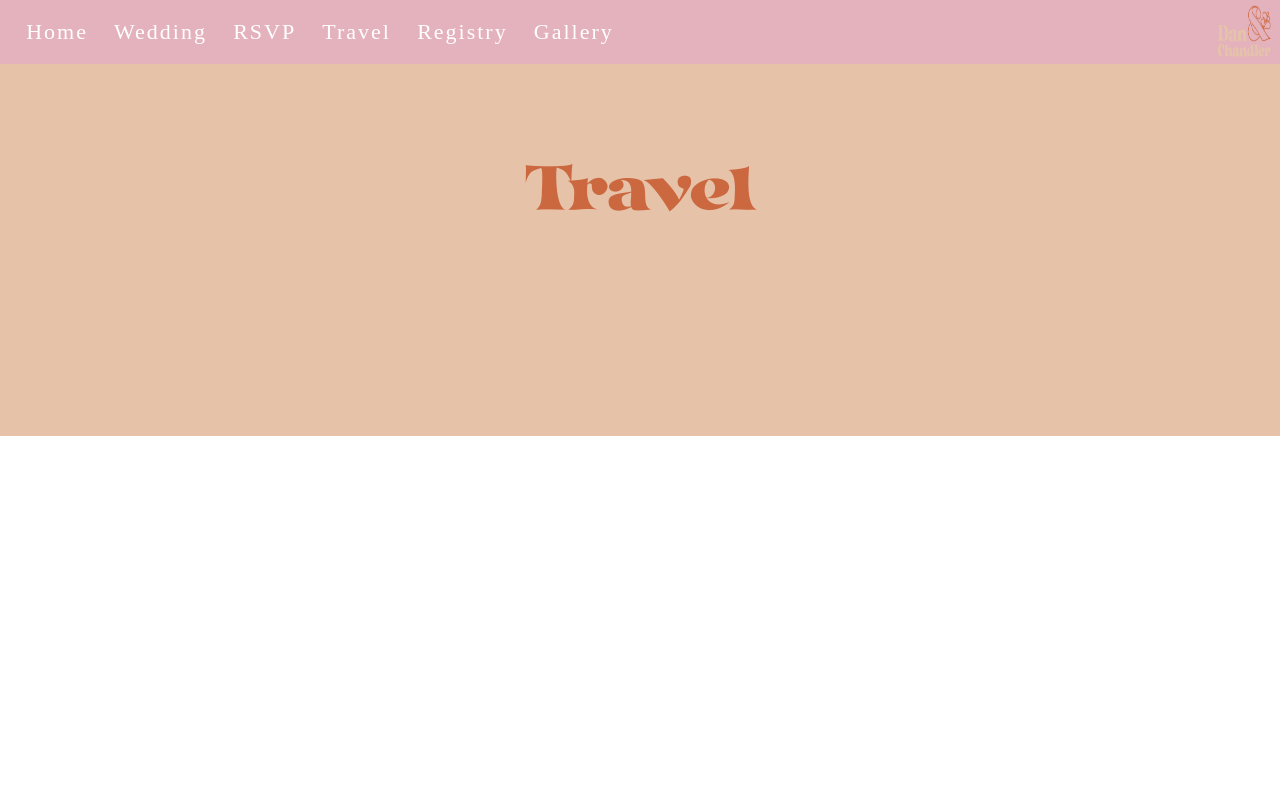
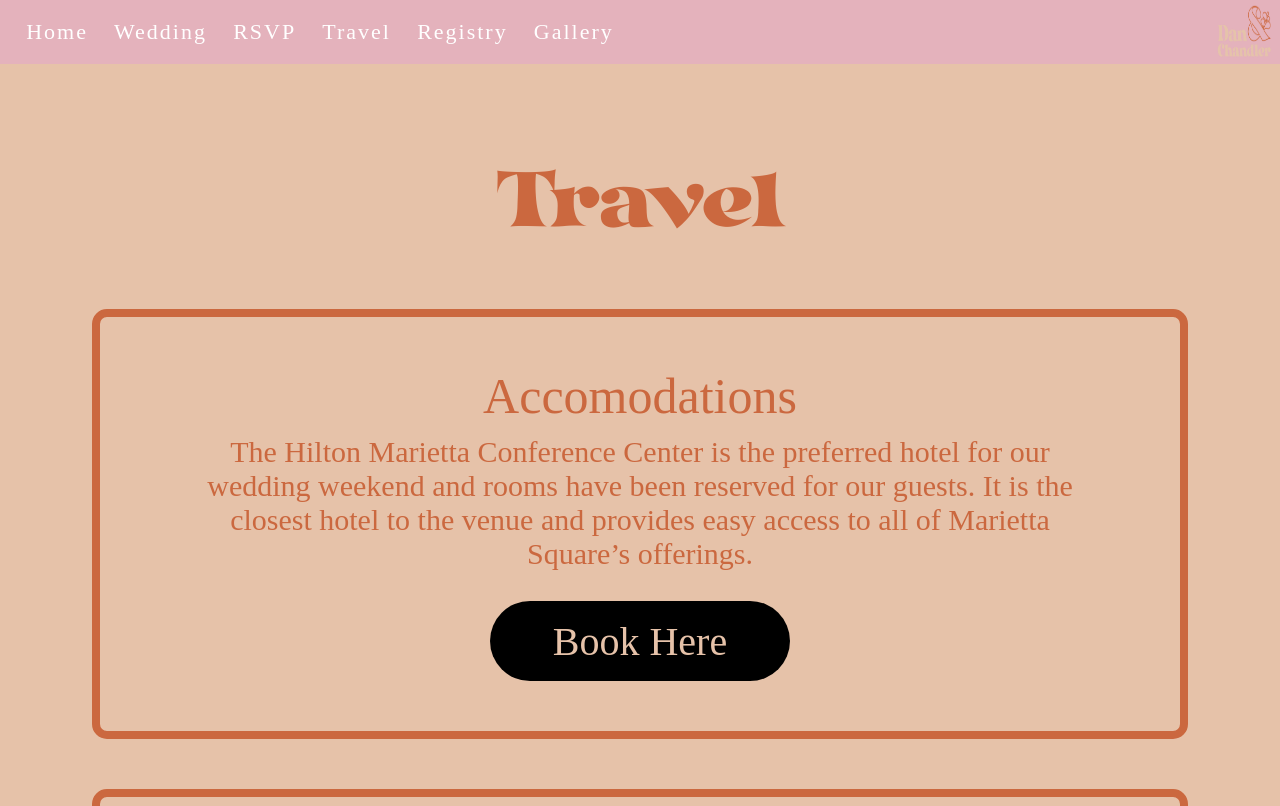
Before and after one commit to leeferfeefer/dandlerwedding, a React (Create React App) app: page /travel in a window 1280 px wide. Shown: the top 806 px of the page. Built offline with nearby package versions, Linux system fonts and the light colour scheme.

Commit message:
Travel page

```diff
--- a/src/pages/Home/Home.tsx
+++ b/src/pages/Home/Home.tsx
@@ -42,7 +42,6 @@ type HomeProps = {};
 // display: flex;
 
 export const Home = (props: HomeProps) => {
-  const buttonRef = React.useRef<HTMLElement>(null);
 
   const whenComponent = (
     <div className='when-container'>
@@ -98,7 +97,6 @@ export const Home = (props: HomeProps) => {
           { whereComponent }
         </Card>
         <Button
-            componentRef={buttonRef}
             title={`Let's Party!`}
             style={letsPartyStyle}
             containerStyle={letsPartyContainerStyle}
--- a/src/pages/Travel/Travel.css
+++ b/src/pages/Travel/Travel.css
@@ -8,9 +8,31 @@
   flex: 1;
 }
 
+.accomodations-container {
+  display: flex;
+  flex-direction: column;
+  align-items: center;
+  justify-content: center;
+}
+
 .travel-header {
   color: var(--light-orange);
   font-family: 'Curvilingus';
-  font-size: 80px;
+  font-size: 100px;
   margin-top: 80px;
 }
+
+.accomodations-header {
+  color: var(--light-orange);
+  font-family: 'Avenir-Medium';
+  font-size: 50px;
+}
+
+.accomadations-text {
+  color: var(--light-orange);
+  text-align: center;
+  font-family: 'Avenir';
+  font-size: 30px;
+  padding: 10px 50px 20px 50px;
+  margin-bottom: 10px;
+}
--- a/src/pages/Travel/Travel.tsx
+++ b/src/pages/Travel/Travel.tsx
@@ -3,12 +3,72 @@ import '../../App.css';
 import './Travel.css';
 import { NavBar } from "../../components/NavBar/NavBar";
 import { Card } from "../../components/Card/Card";
+import { Button } from "../../components/Button/Button";
+
+
+
+const bookHereStyle: React.CSSProperties = {
+  height: "80px",
+  borderRadius: "40px",
+  backgroundColor: "black",
+  color: "#E6C2A9",
+  fontFamily: "Avenir",
+  fontSize: "40px",
+  width: "300px",
+  display: 'flex',
+  textAlign: 'center',
+  alignItems: "center",
+  justifyContent: "center",
+  cursor: "pointer",
+};
+
 
 type TravelProps = {
 
 };
 
 export const Travel = (props: TravelProps) => {
+
+
+  const bookHereButtonClicked = () => {
+    console.log("BOOKING!!!!");
+  };
+
+  const accomodations = (
+    <div className='accomodations-container'>
+      <div className='accomodations-header'>
+        Accomodations
+      </div>
+      <div className='accomadations-text'>
+      The Hilton Marietta Conference Center is the
+preferred hotel for our wedding weekend and rooms have
+been reserved for our guests. It is the closest hotel to the venue and
+provides easy access to all of Marietta Square’s offerings.
+      </div>
+      <Button
+        title={`Book Here`}
+        style={bookHereStyle}
+        onClick={bookHereButtonClicked}
+        onMouseEnter={(setStyleState) => {
+          setStyleState({...bookHereStyle, opacity: .5})
+        }}
+      />
+    </div>
+  );
+
+  const airTravel = (
+    <div className='accomodations-container'>
+      <div className='accomodations-header'>
+        Air Travel
+      </div>
+      <div className='accomadations-text'>
+      For our out of town guests, the closest major airport is
+Hartsfield Jackson International Airport. It is a 45 minute drive
+from Marietta without traffic. Renting a car is recommended.
+      </div>
+    </div>
+  )
+
   return (
     <div className="container">
       <NavBar/>
@@ -16,8 +76,12 @@ export const Travel = (props: TravelProps) => {
         <div className='travel-header'>
           Travel
         </div>
-        <Card/>
-        <Card/>
+        <Card style={{ borderWidth: "8px", borderStyle: "solid", borderColor: "#CB683F", marginTop: "50px"}}>
+          { accomodations }
+        </Card>
+        <Card style={{ borderWidth: "8px", borderStyle: "solid", borderColor: "#CB683F", marginTop: "50px", marginBottom: "100px"}}>
+          { airTravel}
+        </Card>
       </div>
     </div>
   );
```
